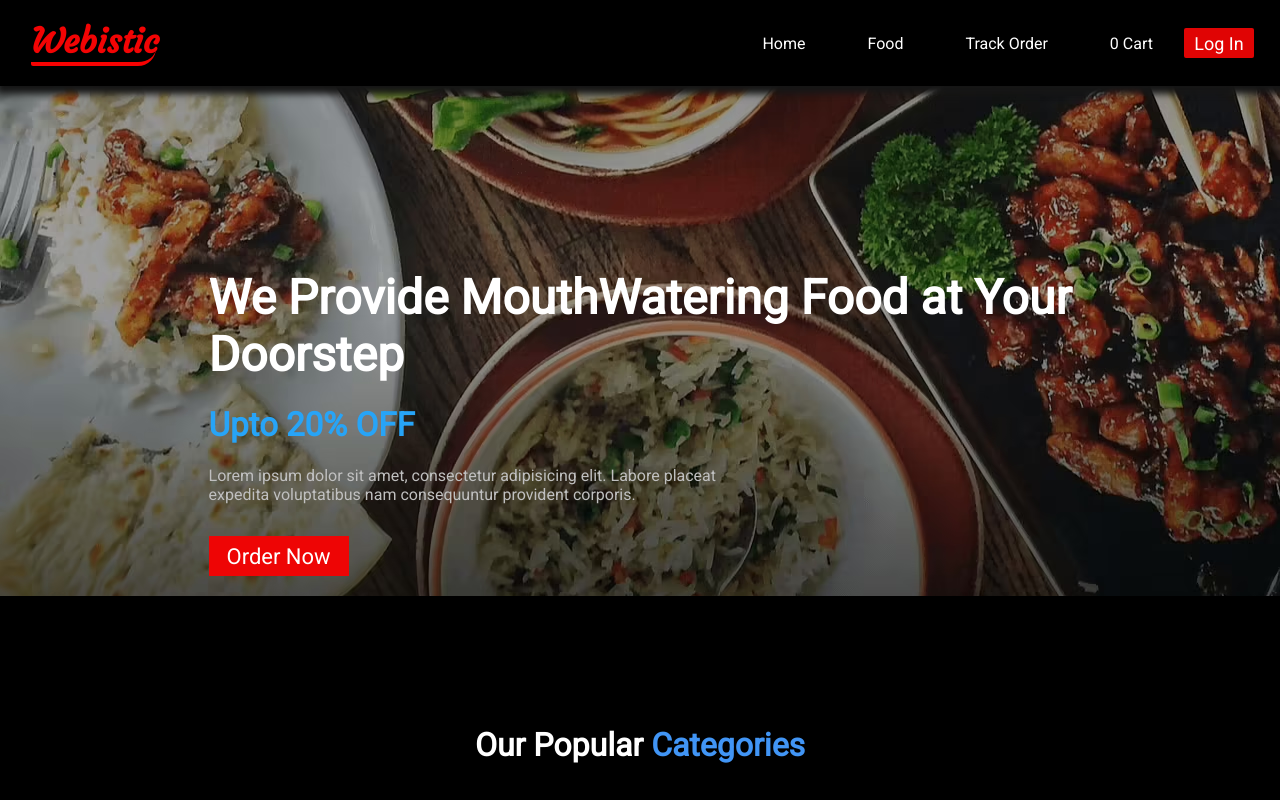
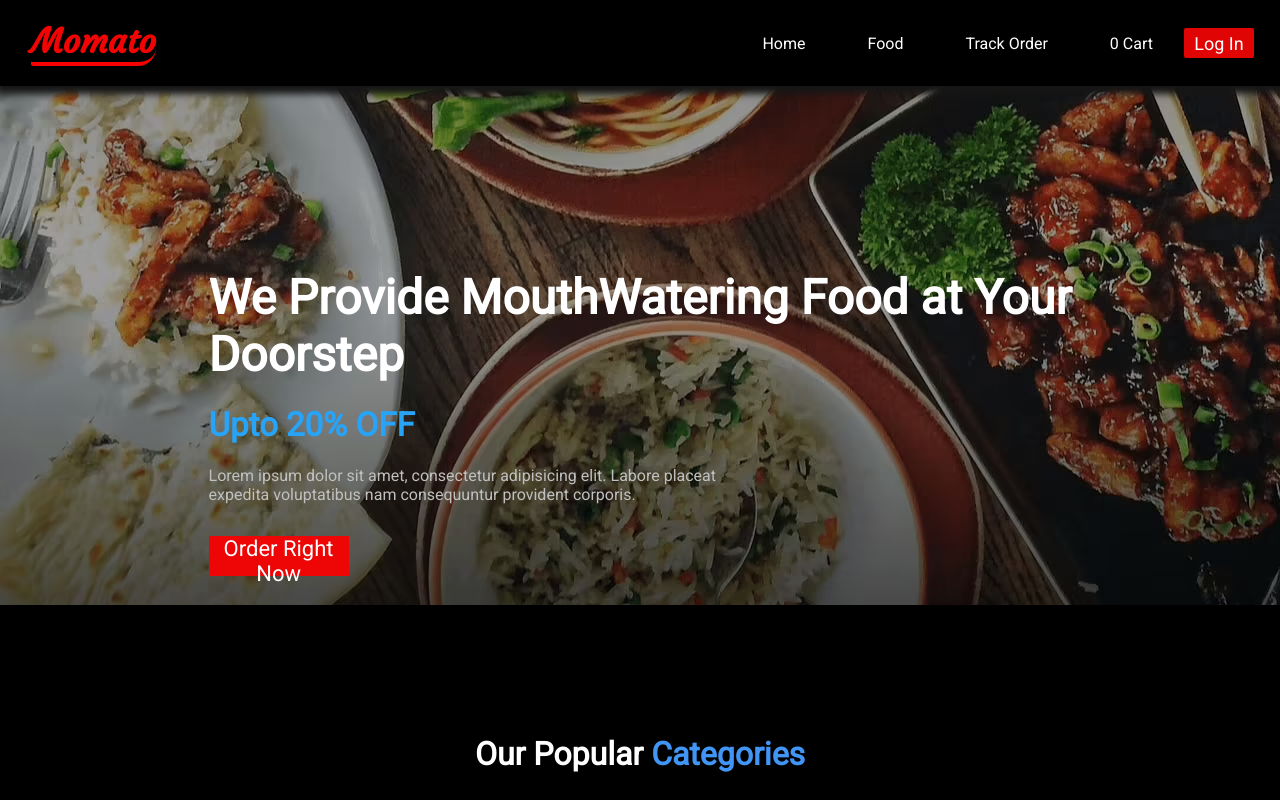
Before and after one commit to Eshashukla11/Food-Ordering-Website-, a plain HTML site: page index.html in a window 1280 px wide. Shown: the top 800 px of the page. Drawn offline with Linux system fonts and the light colour scheme; a web font is replaced by a local one.

Commit message:
minor changes

```diff
--- a/index.html
+++ b/index.html
@@ -24,7 +24,7 @@
       <div class="main-div">
         <nav>
           <div class="logo">
-            <h1>Webistic</h1>
+            <h1>Momato</h1>
           </div>
 
           <ul>
@@ -72,7 +72,7 @@
               placeat <br />
               expedita voluptatibus nam consequuntur provident corporis.
             </p>
-            <button><a id="orders" href="#category">Order Now</a></button>
+            <button><a id="orders" href="#category">Order Right Now</a></button>
           </div>
           <!-- <img src="mainimg.jpg" alt=""> -->
         </div>
```
